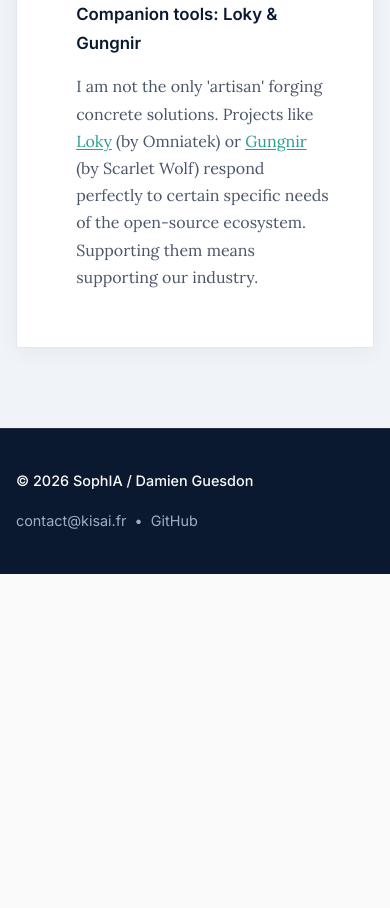
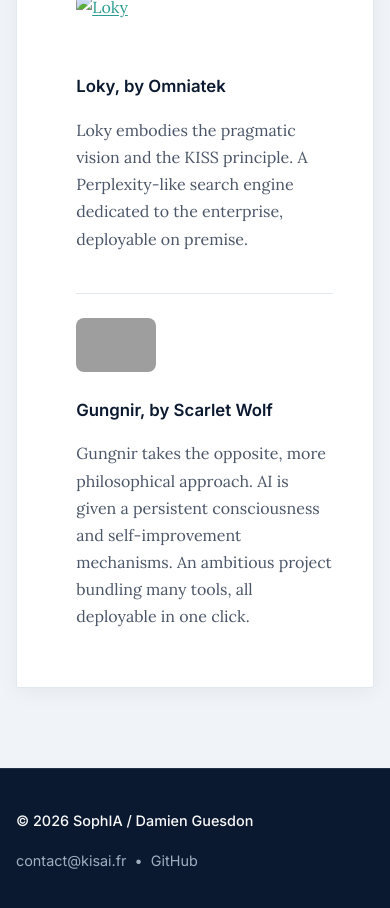
Before and after one commit to Kisai-DG-SLU/SophIA, a Jekyll site: the page built from architecte.html, in a window 390 px wide and 1400 px high, scrolled down 5584 px, cut to the strip 486-1394 px from the top of the window. Built offline with Jekyll 4.4.1, drawn with Linux system fonts in a browser that asks for light colours; before the commit the page ends 6644 px from its top, so only the background shows below that; grey boxes are pictures that could not be loaded.

Commit message:
Split Loky & Gungnir into two eco items with thumbnails

```diff
--- a/_includes/css/architecte.css
+++ b/_includes/css/architecte.css
@@ -72,8 +72,8 @@
 
     /* Écosystème — vignette Renaud */
     .eco-item-renaud { display: flex; gap: 1.5rem; align-items: flex-start; }
-    .eco-item-img { flex-shrink: 0; width: 120px; }
-    .eco-item-img img { width: 100%; height: auto; border-radius: 8px; display: block; }
+    .eco-item-img { flex-shrink: 0; width: 120px; height: 80px; }
+    .eco-item-img img { width: 100%; height: 100%; object-fit: cover; border-radius: 8px; display: block; }
     .eco-item-content { flex: 1; }
 
     /* Footer */
@@ -90,5 +90,5 @@
       .journey-timeline { padding-left: 1.5rem; }
       .journey-item::before { left: -1.85rem; }
       .eco-item-renaud { flex-direction: column; }
-      .eco-item-img { width: 80px; }
+      .eco-item-img { width: 80px; height: 54px; }
     }
--- a/_includes/i18n/architecte.js
+++ b/_includes/i18n/architecte.js
@@ -41,8 +41,10 @@
           ecoIntro: "L'indépendance technologique ne se construit pas en vase clos. Une communauté grandissante d'experts milite pour une IA ouverte, souveraine et robuste.",
           eco1Title: "La Veille Stratégique : Renaud Dekode",
           eco1Desc: "Dans un marché inondé par le bruit marketing, <a href='https://www.renaud-dekode.fr/' target='_blank'>Renaud Dekode</a> effectue à lui seul un travail phénoménal de veille. Il anime de manière dynamique, pédagogue et sur un ton léger toutes les actualités de la tech, du digital et de l'IA. L'IA occupe aujourd'hui 99% de ses actualités, mais il ne s'y limite pas : il organise régulièrement des ateliers qui ont permis de développer plusieurs outils gratuits avec sa communauté, et interviewe des personnalités de l'IA. Toute entreprise devrait inciter ses équipes IT à suivre sa chaîne.",
-          eco2Title: "Les outils compagnons : Loky & Gungnir",
-          eco2Desc: "Je ne suis pas le seul 'artisan' à forger des solutions concrètes. Des projets comme <a href='#' target='_blank'>Loky</a> (par Omniatek) ou <a href='#' target='_blank'>Gungnir</a> (par Scarlet Wolf) répondent parfaitement à certains besoins spécifiques de l'écosystème open-source. Les soutenir, c'est soutenir notre filière."
+          eco2Title: "Loky, par Omniatek",
+          eco2Desc: "Loky incarne la vision pragmatique et le principe KISS. Un Perplexity-like dédié à l'entreprise, déployable on premise.",
+          eco3Title: "Gungnir, par Scarlet Wolf",
+          eco3Desc: "Gungnir adopte une vision opposée, plus philosophique. L'IA y est dotée d'une conscience persistante et de mécanismes d'auto-amélioration. Un projet ambitieux qui regroupe de nombreux outils, le tout déployable en un seul clic."
         },
   },
   en: {
@@ -87,8 +89,10 @@
           ecoIntro: "Technological independence is not built in a vacuum. A growing community of experts advocates for an open, sovereign, and robust AI.",
           eco1Title: "Strategic Watch: Renaud Dekode",
           eco1Desc: "In a market flooded by marketing noise, <a href='https://www.renaud-dekode.fr/' target='_blank'>Renaud Dekode</a> does a phenomenal job all by himself. He covers all tech, digital and AI news in a dynamic, pedagogical and light-hearted tone. AI currently accounts for 99% of his content, but he doesn't limit himself to it: he regularly organizes workshops that have led to several free tools built with his community, and interviews AI personalities. Every company should encourage its IT teams to follow his channel.",
-          eco2Title: "Companion tools: Loky & Gungnir",
-          eco2Desc: "I am not the only 'artisan' forging concrete solutions. Projects like <a href='#' target='_blank'>Loky</a> (by Omniatek) or <a href='#' target='_blank'>Gungnir</a> (by Scarlet Wolf) respond perfectly to certain specific needs of the open-source ecosystem. Supporting them means supporting our industry."
+          eco2Title: "Loky, by Omniatek",
+          eco2Desc: "Loky embodies the pragmatic vision and the KISS principle. A Perplexity-like search engine dedicated to the enterprise, deployable on premise.",
+          eco3Title: "Gungnir, by Scarlet Wolf",
+          eco3Desc: "Gungnir takes the opposite, more philosophical approach. AI is given a persistent consciousness and self-improvement mechanisms. An ambitious project bundling many tools, all deployable in one click."
         },
   }
 };
--- a/architecte.html
+++ b/architecte.html
@@ -130,9 +130,23 @@
                 <p data-i18n="arch.eco1Desc">Dans un marché inondé par le bruit marketing, <a href="https://www.renaud-dekode.fr/" target="_blank">Renaud Dekode</a> effectue à lui seul un travail phénoménal de veille. Il anime de manière dynamique, pédagogue et sur un ton léger toutes les actualités de la tech, du digital et de l'IA. L'IA occupe aujourd'hui 99% de ses actualités, mais il ne s'y limite pas : il organise régulièrement des ateliers qui ont permis de développer plusieurs outils gratuits avec sa communauté, et interviewe des personnalités de l'IA. Toute entreprise devrait inciter ses équipes IT à suivre sa chaîne.</p>
               </div>
             </li>
-            <li>
-              <h4 data-i18n="arch.eco2Title">Les outils compagnons : Loky & Gungnir</h4>
-              <p data-i18n="arch.eco2Desc">Je ne suis pas le seul "artisan" à forger des solutions concrètes. Des projets comme <a href="#" target="_blank">Loky</a> (par Omniatek) ou <a href="#" target="_blank">Gungnir</a> (par Scarlet Wolf) répondent parfaitement à certains besoins spécifiques de l'écosystème open-source. Les soutenir, c'est soutenir notre filière.</p>
+            <li class="eco-item-renaud">
+              <div class="eco-item-img">
+                <a href="https://loki.omniatek.fr/" target="_blank" rel="noopener noreferrer"><img src="https://loki.omniatek.fr/favicon.svg" alt="Loky" loading="lazy"></a>
+              </div>
+              <div class="eco-item-content">
+                <h4 data-i18n="arch.eco2Title">Loky, par Omniatek</h4>
+                <p data-i18n="arch.eco2Desc">Loky incarne la vision pragmatique et le principe KISS. Un Perplexity-like dédié à l'entreprise, déployable on premise.</p>
+              </div>
+            </li>
+            <li class="eco-item-renaud">
+              <div class="eco-item-img">
+                <a href="https://scarletwolf.cloud/" target="_blank" rel="noopener noreferrer"><img src="https://scarletwolf.cloud/assets/img/og/default.jpg" alt="Gungnir" loading="lazy"></a>
+              </div>
+              <div class="eco-item-content">
+                <h4 data-i18n="arch.eco3Title">Gungnir, par Scarlet Wolf</h4>
+                <p data-i18n="arch.eco3Desc">Gungnir adopte une vision opposée, plus philosophique. L'IA y est dotée d'une conscience persistante et de mécanismes d'auto-amélioration. Un projet ambitieux qui regroupe de nombreux outils, le tout déployable en un seul clic.</p>
+              </div>
             </li>
           </ul>
         </article>
```
